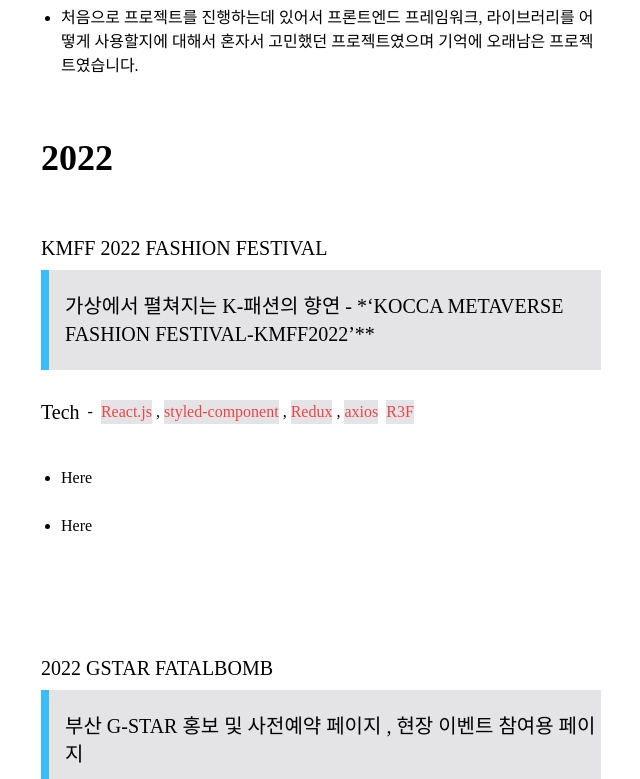
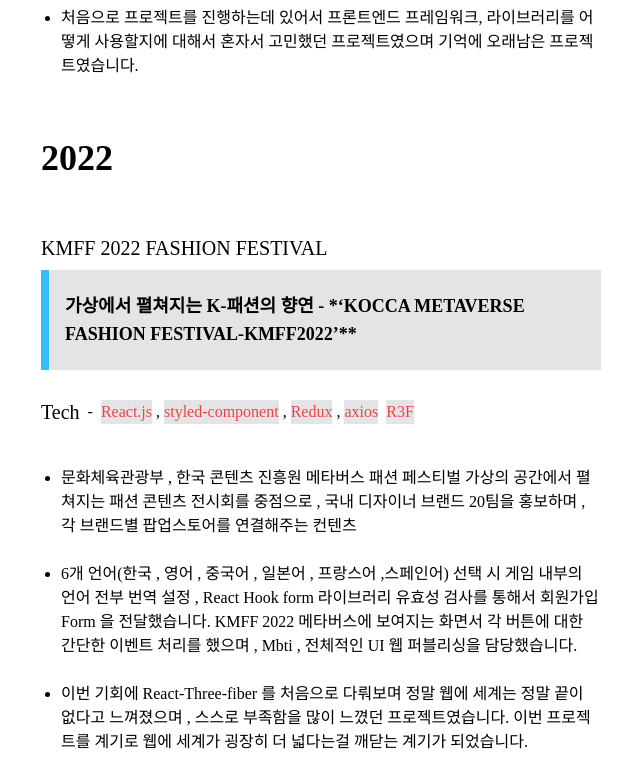
Before and after one commit to s2s2hyun/dh-project, a Next.js app: page /about in a window 1280 px wide. Shown: the part 2000-2779 px from the top of the page, without its empty margins (319-959 px from the left). Built offline with nearby package versions, Linux system fonts and the light colour scheme; a web font is replaced by a local one.

Commit message:
add about page

```diff
--- a/src/components/About/Skills.tsx
+++ b/src/components/About/Skills.tsx
@@ -161,7 +161,7 @@ const Skills = () => {
                   className=" flex h-[100px] items-center border-l-8 border-l-sky-400 bg-zinc-200 capitalize  transition-all
               duration-200 dark:bg-accentDark/90"
                 >
-                  <h5 className="pl-4 text-xl ">
+                  <h5 className="pl-4 text-lg font-black  ">
                     가상에서 펼쳐지는 K-패션의 향연 - *‘KOCCA METAVERSE FASHION
                     FESTIVAL-KMFF2022’**
                   </h5>
@@ -184,13 +184,57 @@ const Skills = () => {
                   <ul className="list-disc pl-5">
                     <li className="py-3 text-black dark:border-light dark:text-light">
                       <span className='xs:text-base" text-base dark:border-light dark:text-light'>
-                        Here
+                        문화체육관광부 , 한국 콘텐츠 진흥원 메타버스 패션
+                        페스티벌 가상의 공간에서 펼쳐지는 패션 콘텐츠 전시회를
+                        중점으로 , 국내 디자이너 브랜드 20팀을 홍보하며 , 각
+                        브랜드별 팝업스토어를 연결해주는 컨텐츠
                       </span>
                     </li>
                     <li className="py-3 text-black dark:border-light dark:text-light">
                       <span className='xs:text-base" text-base dark:border-light dark:text-light'>
-                        Here
+                        6개 언어(한국 , 영어 , 중국어 , 일본어 , 프랑스어
+                        ,스페인어) 선택 시 게임 내부의 언어 전부 번역 설정 ,
+                        React Hook form 라이브러리 유효성 검사를 통해서 회원가입
+                        Form 을 전달했습니다. KMFF 2022 메타버스에 보여지는
+                        화면서 각 버튼에 대한 간단한 이벤트 처리를 했으며 , Mbti
+                        , 전체적인 UI 웹 퍼블리싱을 담당했습니다.
                       </span>
+                    </li>
+                    <li className="py-3 text-black dark:border-light dark:text-light">
+                      <span className='xs:text-base" text-base dark:border-light dark:text-light'>
+                        이번 기회에 React-Three-fiber 를 처음으로 다뤄보며 정말
+                        웹에 세계는 정말 끝이 없다고 느껴졌으며 , 스스로
+                        부족함을 많이 느꼈던 프로젝트였습니다. 이번 프로젝트를
+                        계기로 웹에 세계가 굉장히 더 넓다는걸 깨닫는 계기가
+                        되었습니다.
+                      </span>
+                    </li>
+                    <li className="py-3 text-black dark:border-light dark:text-light">
+                      <a
+                        href="https://progress-s2s2hyun.notion.site/2022-Kmff-Metaverse-Fashion-festival-28cb57fa2b6748d888ae33a485b23fc5?pvs=4"
+                        target="_blank"
+                        className="text-base text-blue-500 dark:border-light dark:text-accentDark/90 xs:text-base"
+                      >
+                        [관련링크]
+                      </a>
+                    </li>
+                    <li className="py-3 text-black dark:border-light dark:text-light">
+                      <a
+                        href="https://www.youtube.com/watch?v=VGmdB_0HAxo"
+                        target="_blank"
+                        className="text-base text-blue-500 dark:border-light dark:text-accentDark/90 xs:text-base"
+                      >
+                        [관련 Youtube]
+                      </a>
+                    </li>
+                    <li className="py-3 text-black dark:border-light dark:text-light">
+                      <a
+                        href="https://www.jaturi.kr/news/articleView.html?idxno=10204"
+                        target="_blank"
+                        className="text-base text-blue-500 dark:border-light dark:text-accentDark/90 xs:text-base"
+                      >
+                        [관련 기사]
+                      </a>
                     </li>
                   </ul>
                 </div>
@@ -224,13 +268,47 @@ const Skills = () => {
                   <ul className="list-disc pl-5">
                     <li className="py-3 text-black dark:border-light dark:text-light">
                       <span className='xs:text-base" text-base dark:border-light dark:text-light'>
-                        Here
+                        2022 부산 G-Star FATALBOMB 게임 설명 및 캐릭터 소개를
+                        만들었으며, G-Star 이벤트를 위해 사전예약, 이벤트 랭킹
+                        페이지를 구현을 했습니다. 사전예약서 받은 고객의 정보로
+                        게임을 접속하여, 게임에서 점수 스코어가 가장 높은
+                        유저에게 행사 경품을 제공했습니다.
                       </span>
                     </li>
                     <li className="py-3 text-black dark:border-light dark:text-light">
                       <span className='xs:text-base" text-base dark:border-light dark:text-light'>
-                        Here
+                        프로젝트를 참여하며 느낀점: 부산 G-STAR 행사를 내가 만든
+                        웹사이트로 부터 고객들에게 서비스의 정보를 제공하며
+                        행사를 위한 이벤트 참여까지 행사장에서 함께 즐기면서
+                        하다보니 정말 보람차며 , 매우 즐거웠던 행사였습니다.
                       </span>
+                    </li>
+                    <li className="py-3 text-black dark:border-light dark:text-light">
+                      <a
+                        href="https://progress-s2s2hyun.notion.site/2022-G-star-Fatalbomb-ba9ba1e03ee14fedbc5633f4b811b1c1?pvs=4"
+                        target="_blank"
+                        className="text-base text-blue-500 dark:border-light dark:text-accentDark/90 xs:text-base"
+                      >
+                        [관련링크]
+                      </a>
+                    </li>
+                    <li className="py-3 text-black dark:border-light dark:text-light">
+                      <a
+                        href="https://www.globalepic.co.kr/view.php?ud=202211161239515076cf2d78c68_29"
+                        target="_blank"
+                        className="text-base text-blue-500 dark:border-light dark:text-accentDark/90 xs:text-base"
+                      >
+                        [관련 News]
+                      </a>
+                    </li>
+                    <li className="py-3 text-black dark:border-light dark:text-light">
+                      <a
+                        href="https://www.youtube.com/watch?v=uEh2PMBkc7U"
+                        target="_blank"
+                        className="text-base text-blue-500 dark:border-light dark:text-accentDark/90 xs:text-base"
+                      >
+                        [관련 Youtube]
+                      </a>
                     </li>
                   </ul>
                 </div>
```
